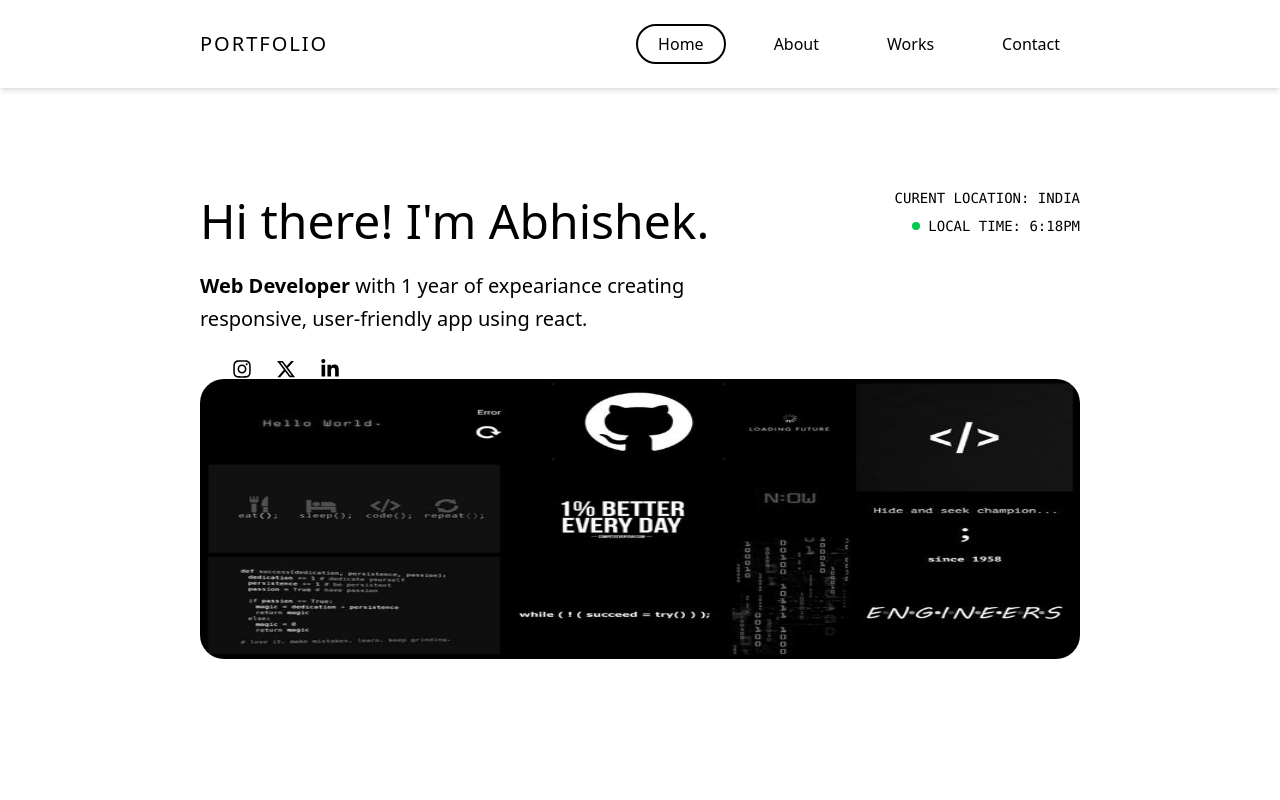
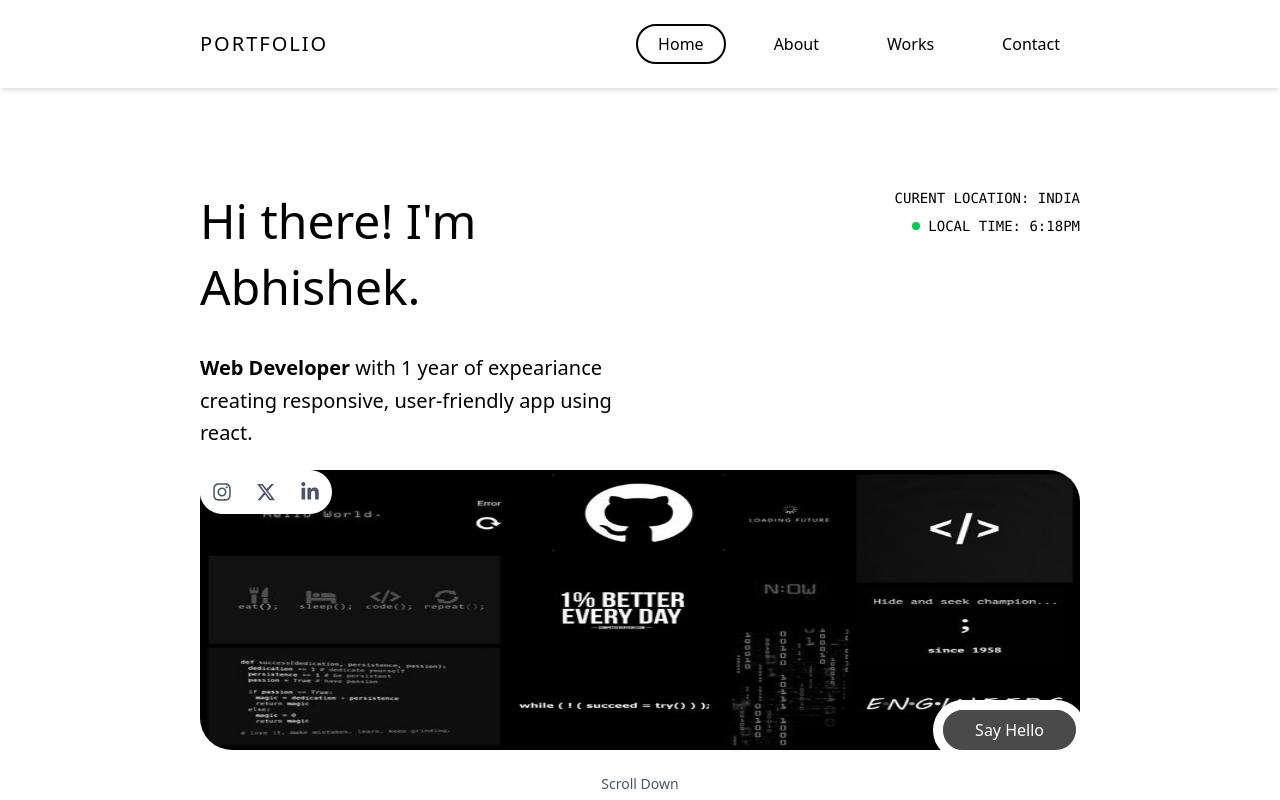
Before and after one commit to abhishekkarayil/portfolio, a React (Vite) app: page / in a window 1280 px wide. Built offline with nearby package versions, Linux system fonts and the light colour scheme.

Commit message:
bg img almost set

```diff
--- a/src/Components/Home/Home.jsx
+++ b/src/Components/Home/Home.jsx
@@ -13,13 +13,25 @@ import { FaInstagram } from "react-icons/fa";
 
 const Home = () => {
   return (
-    <section className='w-full relative flex flex-col  justify-center px-50'>
-      <div className='flex justify-between items-start'>
+    <section className='w-full relative flex flex-col  justify-center px-50 '>
+      <div className='flex flex-col justify-between items-start'>
 
-        <div className='flex  flex-col pt-25 '>
-          <h1 className='text-grey-500 text-5xl font-medium leading-snug'>Hi there! I'm Abhishek.</h1>
-          <p className='text-xl max-w-130 leading-relaxed mt-4 '><span className='font-semibold'>Web Developer</span> with 1 year of expeariance creating responsive, user-friendly app using react.</p>
-          <div className='mt-6 flex gap-6 ml-8 text-xl text-grey-300 rounded-br-3xl bg-white'>
+        <div className='flex pt-25 w-full '>
+          <div className='flex flex-col w-full space-y-4 max-w-3xl'>
+            <h1 className='text-grey-500 text-5xl font-medium leading-snug'>Hi there! I'm Abhishek.</h1>
+            <p className='text-xl max-w-130 leading-relaxed mt-4 '><span className='font-semibold'>Web Developer</span> with 1 year of expeariance creating responsive, user-friendly app using react.</p>
+          </div>
+          <div className='flex flex-col items-end w-full text-right text-grey-300 text-sm space-y-2 font-mono'>
+            <p>CURENT LOCATION: INDIA</p>
+            <p className='flex items-center '>
+              <span className='w-2 h-2 bg-green-500 rounded-full mr-2'></span>LOCAL TIME: 6:18PM</p>
+
+          </div>
+        </div>
+
+        <div className='w-full flex  relative  mt-5 '>
+          <img src={bgImage} alt="Abhishek" className='bg-cover grayscale-100 rounded-4xl w-full h-70' />
+          <div className=' absolute  flex gap-6 text-xl text-gray-600 bg-white rounded-3xl p-3'>
             <a href="https://instagram.com" target='_blank' rel='noreferrer'>
               <FaInstagram className='hover:text-black' /> </a>
             <a href="https://twitter.com" target='_blank' rel='noreferrer'>
@@ -27,18 +39,18 @@ const Home = () => {
             <a href="https://linkedin.com" target='_blank' rel='noreferrer'>
               <FaLinkedinIn className='hover:text-black' /></a>
           </div>
-        </div>
-        <div className='flex flex-col items-end pt-25 text-right text-grey-300 text-sm space-y-2 font-mono'>
-        <p>CURENT LOCATION: INDIA</p>
-        <p className='flex items-center '>
-          <span className='w-2 h-2 bg-green-500 rounded-full mr-2'></span>LOCAL TIME: 6:18PM</p>
+          <button className='absolute bg-[#4A4A4A] text-white px-8 py-2 outline-10 outline-white rounded-4xl bottom-0 right-1'>Say Hello</button>
+
 
         </div>
-        </div>
-      <div className='w-full relative max-w-5xl mx-auto '>
-          <img src={bgImage} alt="Abhishek"  className='bg-cover gb-centr grayscale-100 rounded-3xl w-[2000px] h-70' />
 
-        </div>
+      </div>
+      <div class="text-center mt-6">
+    <p class="text-sm text-gray-600">Scroll Down</p>
+  </div>
+
+
+
     </section>
   )
 }
```
